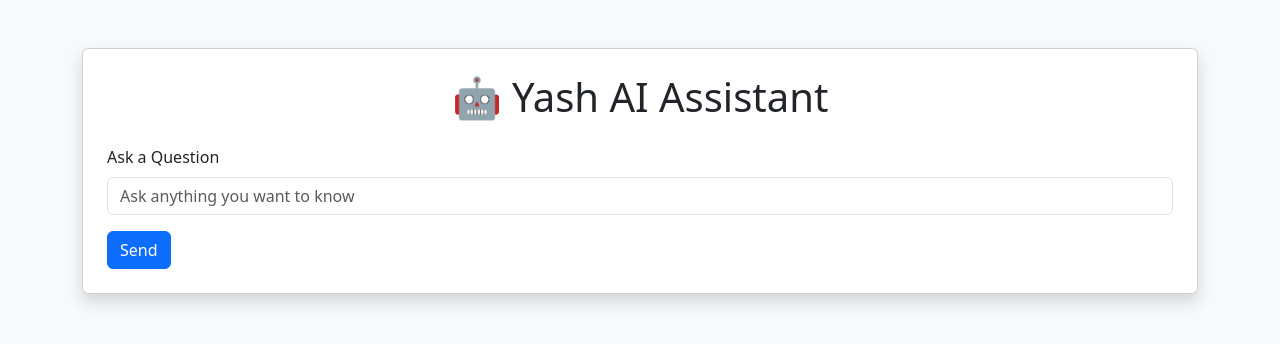
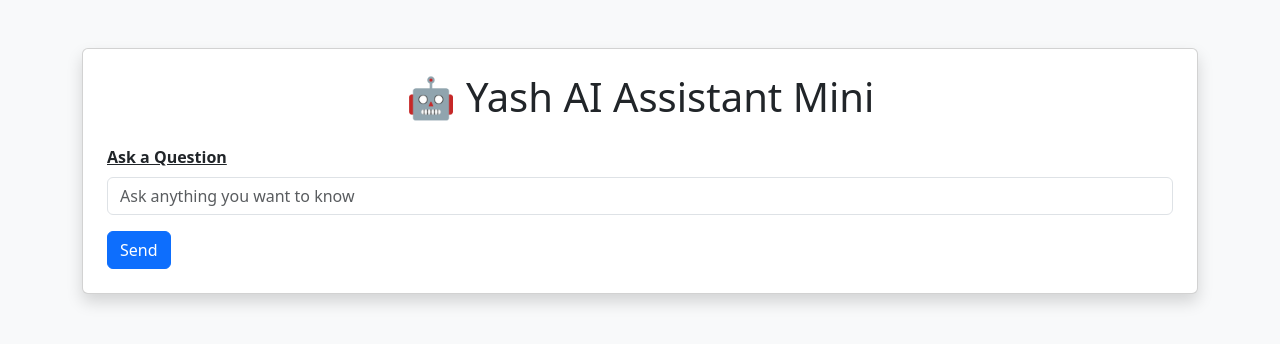
Before and after one commit to yashhub1/DevOps_Ai_Assistant, a Flask app: page / in a window 1280 px wide. Shown: the top 344 px of the page. Run offline with Flask 3, Linux system fonts and the light colour scheme.

Commit message:
Minor Changes 27-07-26v2

```diff
--- a/templates/index.html
+++ b/templates/index.html
@@ -12,12 +12,12 @@
 
     <div class="card shadow p-4">
 
-        <h1 class="text-center mb-4">🤖 Yash  AI Assistant</h1>
+        <h1 class="text-center mb-4">🤖 Yash  AI Assistant Mini</h1>
 
         <form method="POST">
 
             <div class="mb-3">
-                <label class="form-label">Ask a Question</label>
+                <label class="form-label"><b><u>Ask a Question</u></b></label>
 
                 <input
                     type="text"
```
